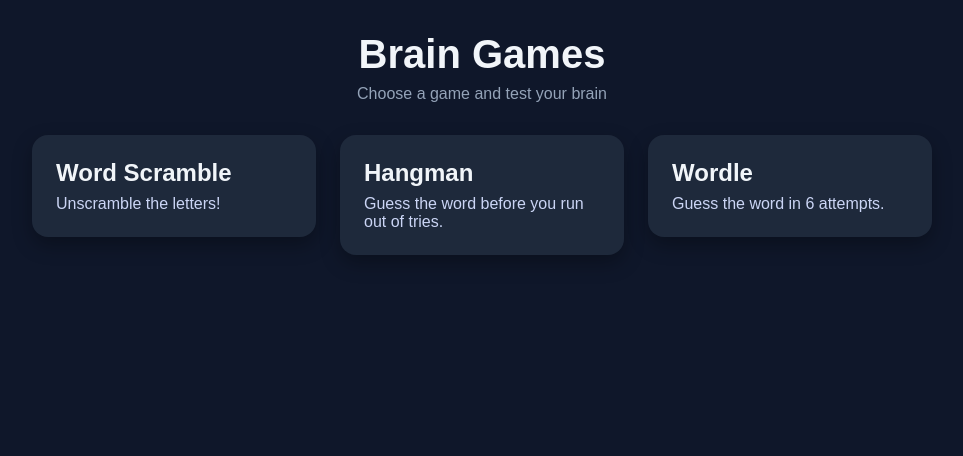
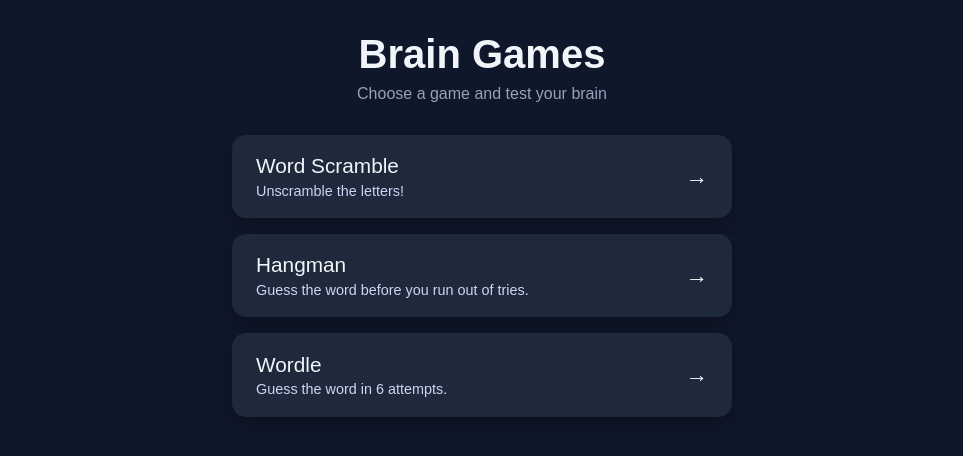
Before and after one commit to mtg04/270-brain-games, a Next.js app in the folder brain-games/: page / in a window 1280 px wide. Shown: the top 456 px of the page, without its empty margins (158-1121 px from the left). Built offline with nearby package versions, Linux system fonts and the light colour scheme.

Commit message:
edited mainMenu styles

```diff
--- a/brain-games/pages/index.tsx
+++ b/brain-games/pages/index.tsx
@@ -23,20 +23,18 @@
   return (
     <div className={styles.container}>
       <h1 className={styles.title}>Brain Games</h1>
-      <p className={styles.subtitle}>
-        Choose a game and test your brain
-      </p>
+      <p className={styles.subtitle}>Choose a game and test your brain</p>
 
-      <div className={styles.grid}>
+      <div className={styles.menu}>
         {games.map((game) => (
           <Link key={game.name} href={game.route}>
             <div className={styles.card}>
-              <h2 className={styles.cardTitle}>
-                {game.emoji} {game.name}
-              </h2>
-              <p className={styles.cardDesc}>
-                {game.description}
-              </p>
+              <div>
+                <div className={styles.cardTitle}>{game.name}</div>
+                <div className={styles.cardDesc}>{game.description}</div>
+              </div>
+
+              <div style={{ fontSize: "1.4rem" }}>→</div>
             </div>
           </Link>
         ))}
--- a/brain-games/styles/Home.module.css
+++ b/brain-games/styles/Home.module.css
@@ -1,4 +1,14 @@
-/* Container */
+@keyframes fadeIn {
+  from {
+    opacity: 0;
+    transform: translateY(10px);
+  }
+  to {
+    opacity: 1;
+    transform: translateY(0);
+  }
+}
+
 .container {
   min-height: 100vh;
   background: #0f172a;
@@ -8,9 +18,10 @@
   align-items: center;
   padding: 2rem;
   font-family: sans-serif;
+
+  animation: fadeIn 0.6s ease-out;
 }
 
-/* Title */
 .title {
   font-size: 2.5rem;
   margin-bottom: 0.5rem;
@@ -21,35 +32,62 @@
   margin-bottom: 2rem;
 }
 
-/* Grid */
-.grid {
-  display: grid;
-  grid-template-columns: repeat(auto-fit, minmax(250px, 1fr));
-  gap: 1.5rem;
+.menu {
+  display: flex;
+  flex-direction: column;
+  gap: 1rem;
   width: 100%;
-  max-width: 900px;
+  max-width: 500px;
 }
 
-/* Card */
 .card {
   background: #1e293b;
-  padding: 1.5rem;
-  border-radius: 16px;
+  padding: 1.2rem 1.5rem;
+  border-radius: 14px;
   cursor: pointer;
-  transition: transform 0.2s ease;
-  box-shadow: 0 8px 20px rgba(0,0,0,0.3);
+  transition: all 0.25s ease;
+  box-shadow: 0 6px 16px rgba(0, 0, 0, 0.3);
+
+  display: flex;
+  justify-content: space-between;
+  align-items: center;
+
+  opacity: 0;
+  animation: fadeIn 0.5s ease forwards;
+}
+
+.card:nth-child(1) {
+  animation-delay: 0.1s;
+}
+.card:nth-child(2) {
+  animation-delay: 0.2s;
+}
+.card:nth-child(3) {
+  animation-delay: 0.3s;
+}
+.card:nth-child(4) {
+  animation-delay: 0.4s;
 }
 
 .card:hover {
-  transform: scale(1.05);
+  transform: translateY(-5px) scale(1.02);
+
+  box-shadow:
+    0 10px 25px rgba(0, 0, 0, 0.5),
+    0 0 12px rgba(59, 130, 246, 0.6);
 }
 
-/* Text */
+.card:active {
+  transform: scale(0.98);
+  box-shadow: 0 4px 10px rgba(0, 0, 0, 0.4);
+}
+
 .cardTitle {
-  font-size: 1.5rem;
+  font-size: 1.3rem;
 }
 
 .cardDesc {
+  font-size: 0.9rem;
   color: #cbd5f5;
-  margin-top: 0.5rem;
+  margin-top: 0.3rem;
 }
```
